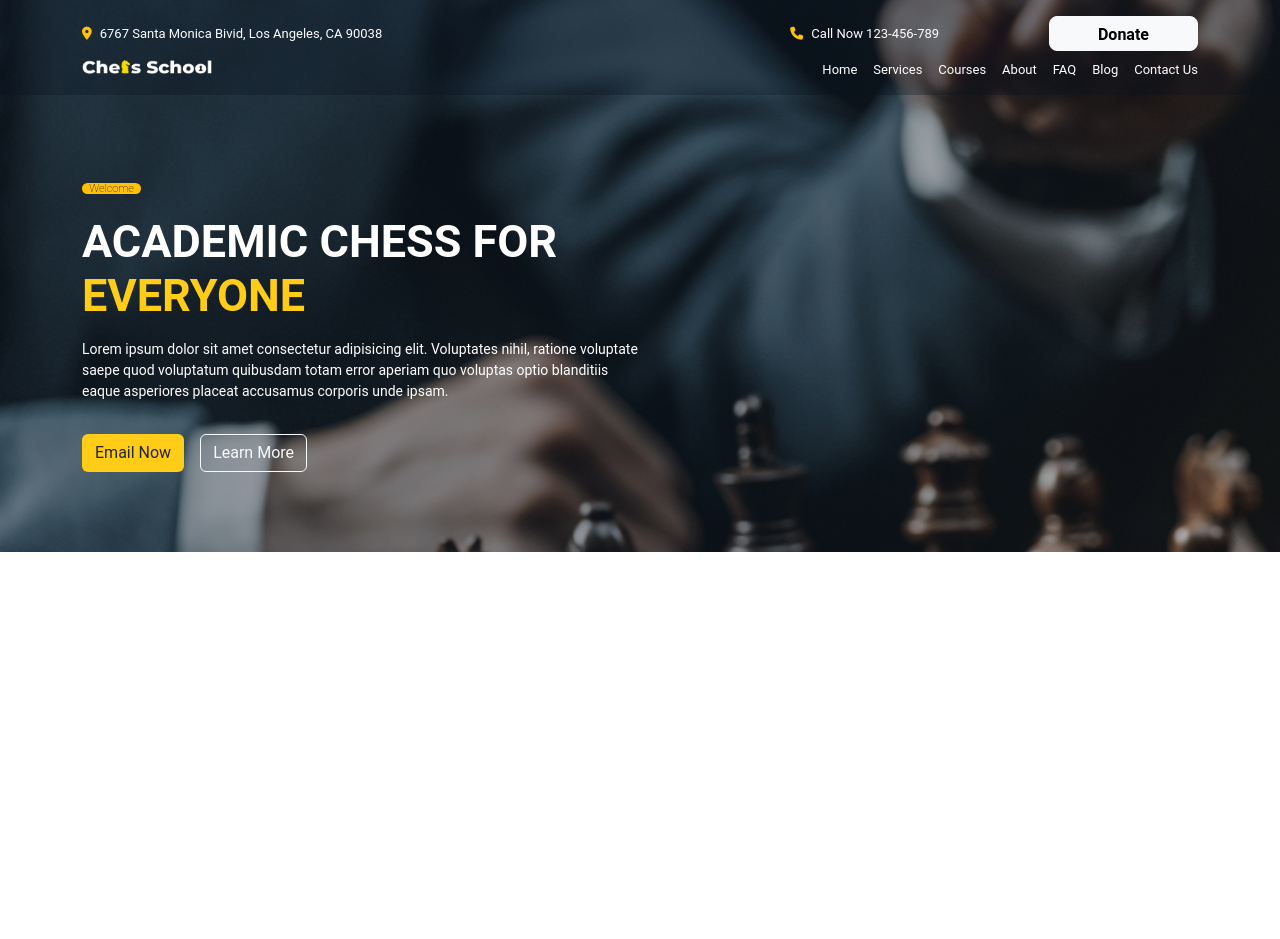
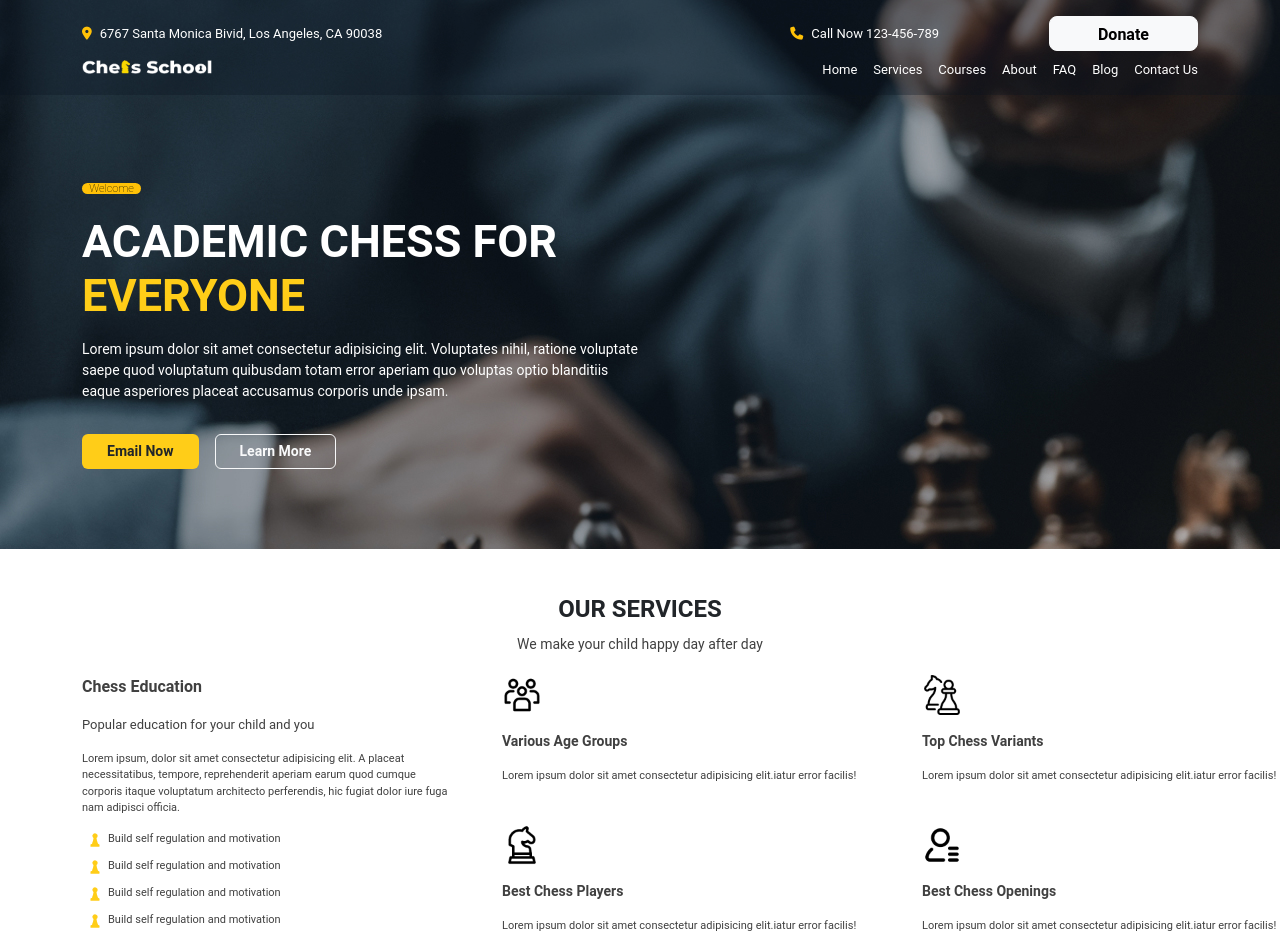
Before and after one commit to DavideTessari/proj-html-vuejs, a Vue app: page / in a window 1280 px wide. Shown: the top 939 px of the page. Before the commit the page ends 800 px from the top, so only its background shows below. Built offline with nearby package versions, Linux system fonts and the light colour scheme.

Commit message:
section sevices complete

```diff
--- a/src/components/AppPageHeader.vue
+++ b/src/components/AppPageHeader.vue
@@ -43,8 +43,8 @@ export default {
                 <p class="medium text-white">Lorem ipsum dolor sit amet consectetur adipisicing elit. Voluptates nihil, ratione voluptate saepe quod voluptatum quibusdam totam error aperiam quo voluptas optio blanditiis eaque asperiores placeat accusamus corporis unde ipsam.</p>
 
                 <div class="d-flex gap-3 pt-3">
-                    <button type="button" class="btn">Email Now</button>
-                    <button type="button" class="btn btn-outline-light">Learn More</button>
+                    <button type="button" class="btn medium fw-bold px-4">Email Now</button>
+                    <button type="button" class="btn btn-outline-light medium fw-bold px-4">Learn More</button>
                 </div>
             </section>
         </div>
--- a/src/components/AppPageMain.vue
+++ b/src/components/AppPageMain.vue
@@ -6,6 +6,72 @@ export default {
 
 <template>
     <main>
+        <div class="container py-5">
+            <h2 class="text-center fw-bold fs-4 lh-1">OUR SERVICES</h2>
+            <p class="text-center medium lh-1 py-2">We make your child happy day after day</p>
+            <div class="d-flex gap-5">
+                <div class="col-4">
+                    <p class="fw-bold">Chess Education</p>
+                    <p class="small">Popular education for your child and you</p>
+                    <p class="smaller">Lorem ipsum, dolor sit amet consectetur adipisicing elit. A placeat necessitatibus, tempore, reprehenderit aperiam earum quod cumque corporis itaque voluptatum architecto perferendis, hic fugiat dolor iure fuga nam adipisci officia.</p>
+                    <div class="d-flex lh-1">
+                        <div class="bullett-icon px-2">
+                            <img src="/src/assets/images/mt-2236-home-icon-bullet.png" alt="scacco">
+                        </div>
+                        <p class="smaller">Build self regulation and motivation</p>
+                    </div>
+                    <div class="d-flex lh-1">
+                        <div class="bullett-icon px-2">
+                            <img src="/src/assets/images/mt-2236-home-icon-bullet.png" alt="scacco">
+                        </div>
+                        <p class="smaller">Build self regulation and motivation</p>
+                    </div>
+                    <div class="d-flex lh-1">
+                        <div class="bullett-icon px-2">
+                            <img src="/src/assets/images/mt-2236-home-icon-bullet.png" alt="scacco">
+                        </div>
+                        <p class="smaller">Build self regulation and motivation</p>
+                    </div>
+                    <div class="d-flex lh-1">
+                        <div class="bullett-icon px-2">
+                            <img src="/src/assets/images/mt-2236-home-icon-bullet.png" alt="scacco">
+                        </div>
+                        <p class="smaller">Build self regulation and motivation</p>
+                    </div>
+                    <div class="d-flex lh-1">
+                        <div class="bullett-icon px-2">
+                            <img src="/src/assets/images/mt-2236-home-icon-bullet.png" alt="scacco">
+                        </div>
+                        <p class="smaller">Build self regulation and motivation</p>
+                    </div>
+                </div>
+                <div class="col-4">
+                    <div class="icon-home">
+                        <img src="/src/assets/images/mt-2236-home-icon1.png">
+                    </div>
+                        <p class="fw-bold pt-3 medium">Various Age Groups</p>
+                        <p class="smaller">Lorem ipsum dolor sit amet consectetur adipisicing elit.iatur error facilis!</p>
+                    <div class="icon-home pt-4">
+                        <img src="/src/assets/images/mt-2236-home-icon3.png">
+                    </div>
+                        <p class="fw-bold pt-3 medium">Best Chess Players</p>
+                        <p class="smaller">Lorem ipsum dolor sit amet consectetur adipisicing elit.iatur error facilis!</p>
+                    </div>
+                <div class="col-4">
+                    <div class="icon-home">
+                        <img src="/src/assets/images/mt-2236-home-icon2.png">
+                    </div>
+                        <p class="fw-bold pt-3 medium">Top Chess Variants</p>
+                        <p class="smaller">Lorem ipsum dolor sit amet consectetur adipisicing elit.iatur error facilis!</p>
+                    <div class="icon-home pt-4">
+                        <img src="/src/assets/images/mt-2236-home-icon4.png">
+                    </div>
+                        <p class="fw-bold pt-3 medium">Best Chess Openings</p>
+                        <p class="smaller">Lorem ipsum dolor sit amet consectetur adipisicing elit.iatur error facilis!</p>
+                </div>
+            </div>
+            <button type="button" class="btn medium fw-bold px-4 mt-4">Learn More</button>
+        </div>
 
     </main>
 </template>
@@ -13,4 +79,19 @@ export default {
 <style scoped lang="scss">
 @use '../style/partials/variables' as *;
 
+main {
+
+    p{
+        color: $dark-grey;
+    }
+
+    .icon-home {
+        max-width: 40px;
+    }
+
+    button{
+            background-color: $yellow;
+        }
+}
+
 </style>
--- a/src/style/generic.scss
+++ b/src/style/generic.scss
@@ -28,3 +28,7 @@ img {
 .medium{
     font-size: 14px;
 }
+
+.smaller{
+    font-size: 11px;
+}
```
